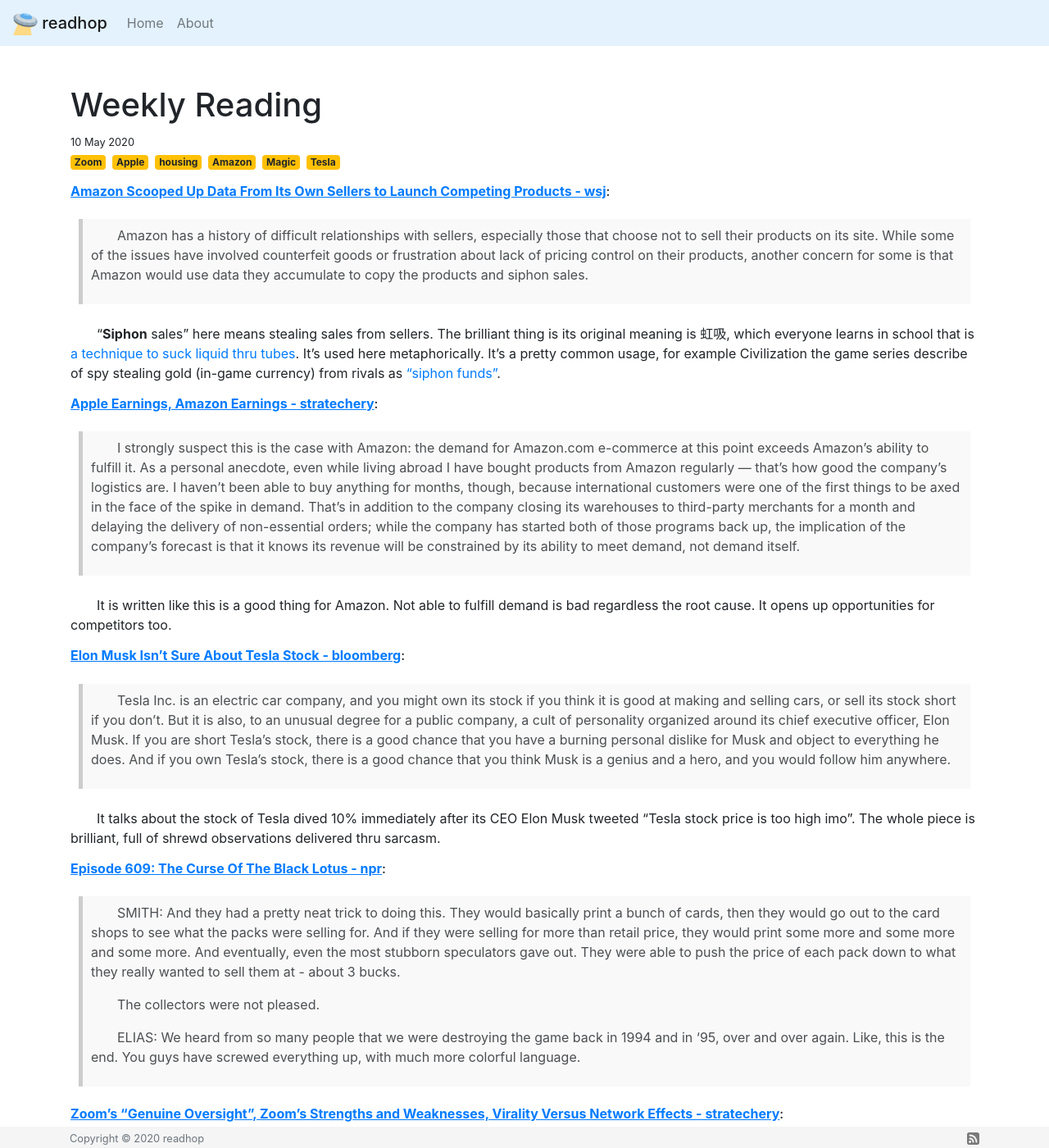
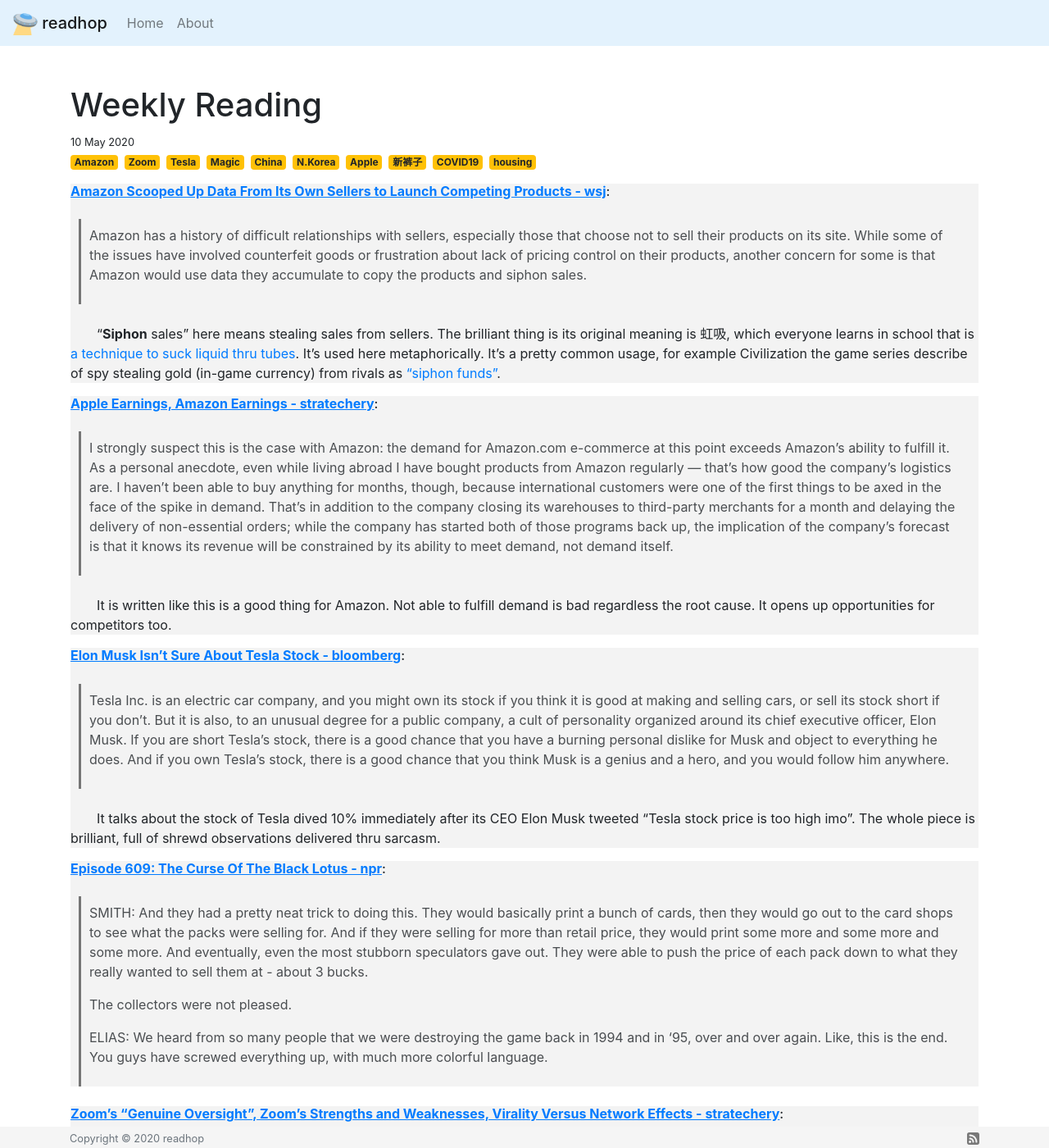
Before and after one commit to robocalpico/robocalpico.github.io, a Jekyll site: the page built from _posts/2020-05-10-weekly-reading.md, in a window 1280 px wide and 1400 px high. Shown: the whole window at 82% size. Built offline with Jekyll 4.4.1, drawn with Linux system fonts in a browser that asks for light colours; a script that is not in the unit is left out; comment, search, counter and statistics services are not loaded; some of the changed text lies outside the part shown.

Commit message:
add gray shade for article entry; minor tweak of youtube embed

````diff
--- a/_includes/youtubeVideo.html
+++ b/_includes/youtubeVideo.html
@@ -1,3 +1,3 @@
 <div class="youtube-video">
-  <iframe src="https://www.youtube.com/embed/{{ include.id }}" allowfullscreen></iframe>
+  <iframe src="https://youtube.com/embed/{{ include.id }}?rel=0" frameborder="0" allow="accelerometer; encrypted-media; gyroscope; picture-in-picture" allowfullscreen></iframe>
 </div>
--- a/_posts/2020-05-10-weekly-reading.md
+++ b/_posts/2020-05-10-weekly-reading.md
@@ -2,10 +2,12 @@
 layout: post
 title: Weekly Reading
 date: 2020-05-10 14:59 -0400
-tags: Zoom Apple housing Amazon Magic Tesla
-updated: 2020-05-13 13:26 -0400
+tags: Amazon Zoom Tesla Magic China N.Korea Apple 新裤子 COVID19 housing
+updated: 2020-05-14 17:45 -0400
 categories: Weekly
 ---
+
+<div class="article-entry" markdown="1">
 
 ###### __[Amazon Scooped Up Data From Its Own Sellers to Launch Competing Products - wsj](https://www.wsj.com/articles/amazon-scooped-up-data-from-its-own-sellers-to-launch-competing-products-11587650015)__:
 
@@ -13,17 +15,29 @@
 
 "__Siphon__ sales" here means stealing sales from sellers. The brilliant thing is its original meaning is 虹吸, which everyone learns in school that is [a technique to suck liquid thru tubes](https://en.wikipedia.org/wiki/Siphon). It’s used here metaphorically. It’s a pretty common usage, for example Civilization the game series describe of spy stealing gold (in-game currency) from rivals as ["siphon funds"](https://civ6.gamepedia.com/Missions#Siphon_Funds).
 
+</div>
+
+<div class="article-entry" markdown="1">
+
 ###### __[Apple Earnings, Amazon Earnings - stratechery](https://stratechery.com/2020/apple-earnings-amazon-earnings/)__:
 
 > I strongly suspect this is the case with Amazon: the demand for Amazon.com e-commerce at this point exceeds Amazon’s ability to fulfill it. As a personal anecdote, even while living abroad I have bought products from Amazon regularly — that’s how good the company’s logistics are. I haven’t been able to buy anything for months, though, because international customers were one of the first things to be axed in the face of the spike in demand. That’s in addition to the company closing its warehouses to third-party merchants for a month and delaying the delivery of non-essential orders; while the company has started both of those programs back up, the implication of the company’s forecast is that it knows its revenue will be constrained by its ability to meet demand, not demand itself.
 
 It is written like this is a good thing for Amazon. Not able to fulfill demand is bad regardless the root cause. It opens up opportunities for competitors too.
 
+</div>
+
+<div class="article-entry" markdown="1">
+
 ###### __[Elon Musk Isn’t Sure About Tesla Stock - bloomberg](https://www.bloomberg.com/opinion/articles/2020-05-04/elon-musk-isn-t-sure-about-tesla-stock)__:
 
 > Tesla Inc. is an electric car company, and you might own its stock if you think it is good at making and selling cars, or sell its stock short if you don’t. But it is also, to an unusual degree for a public company, a cult of personality organized around its chief executive officer, Elon Musk. If you are short Tesla’s stock, there is a good chance that you have a burning personal dislike for Musk and object to everything he does. And if you own Tesla’s stock, there is a good chance that you think Musk is a genius and a hero, and you would follow him anywhere.
 
 It talks about the stock of Tesla dived 10% immediately after its CEO Elon Musk tweeted “Tesla stock price is too high imo”. The whole piece is brilliant, full of shrewd observations delivered thru sarcasm.
+
+</div>
+
+<div class="article-entry" markdown="1">
 
 ###### __[Episode 609: The Curse Of The Black Lotus - npr](https://www.npr.org/sections/money/2018/12/26/679311116/episode-609-the-curse-of-the-black-lotus)__:
 
@@ -33,11 +47,19 @@
 >
 > ELIAS: We heard from so many people that we were destroying the game back in 1994 and in '95, over and over again. Like, this is the end. You guys have screwed everything up, with much more colorful language.
 
+</div>
+
+<div class="article-entry" markdown="1">
+
 ###### __[Zoom’s “Genuine Oversight”, Zoom’s Strengths and Weaknesses, Virality Versus Network Effects - stratechery](https://stratechery.com/2020/zooms-genuine-oversight-zooms-strengths-and-weaknesses-virality-versus-network-effects/)__:
 
 > One of my favorite axioms about life — and it applies to both companies and individuals — is that strengths and weaknesses are often two sides of the same coin.
 
 Such a good way to put it. Zoom rises among all the loss making IPOs exactly because its [Chinese R&D arm costs much less than their US camaraderies](https://www.cnbc.com/2019/03/26/zoom-key-profit-driver-ahead-of-ipo-engineers-in-china.html). At same time, the lack of oversight draws out all the drama that usually only exists at consumer-facing companies like Facebook and Uber. You’d have thought enterprise-facing companies usually are more cautious about move fast and break things.
+
+</div>
+
+<div class="article-entry" markdown="1">
 
 ###### __[Why Home Prices Are Rising During the Pandemic - wsj](https://www.wsj.com/articles/why-home-prices-are-rising-during-the-pandemic-11588671002)__:
 
@@ -47,11 +69,19 @@
 
 There's another use of *chug* that people are more familiar with: chug a beer - drinking a can of beer in one action without breathing. But people apparently can [chug](https://www.reddit.com/r/CasualConversation/comments/2xsjwh/i_just_chugged_a_cup_of_coffee_like_full_on/) [everything](https://www.reddit.com/r/AskReddit/comments/ncpss/has_anyone_ever_attempted_the_syrup_chug_from/), and there are people teach you how to [chug like a pro/bro](https://52brews.com/how-to-chug-beer-fast).
 
+</div>
+
+<div class="article-entry" markdown="1">
+
 ###### __[CCP to Monitor Postings on Foreign Self-Media - chinascope](http://chinascope.org/archives/22972)__:
 
-<blockquote class="twitter-tweet"><p lang="zh" dir="ltr">【中共言论控制公开延伸至海外】大陆网友传来的一个通知表明，中共将在海外自媒体推特、油管、脸书上实施大规模言论控制。下面这则通知将是实施控制的步骤之一。 <a href="https://t.co/4gUdgbmja6">pic.twitter.com/4gUdgbmja6</a></p>&mdash; 韩连潮 (@lianchaohan) <a href="https://twitter.com/lianchaohan/status/1254028427281281024">April 25, 2020</a></blockquote> <script async src="https://platform.twitter.com/widgets.js" charset="utf-8"></script>
+{% twitter https://twitter.com/lianchaohan/status/1254028427281281024 %}
 
 To understand why is to know that the purpose of social network platforms are not for social, but to represent.
+
+</div>
+
+<div class="article-entry" markdown="1">
 
 ###### __[No Singin’ the Blues Here: Band Changes Lyrics for State TV - sixthtone](http://www.sixthtone.com/ht_news/1005599/no-singin-the-blues-here-band-changes-lyrics-for-state-tv)__:
 
@@ -59,11 +89,19 @@
 
 乐队毕竟也要恰饭。新裤子这么多年默默创作也不容易，终于通过综艺节目收获了主流人气。从另一方面来说大张伟才是真正的明白人，很早就看到了结局，与其弯腰捡肥皂不如彻底下海泛娱乐，抛开正经就不用再跟假正经打交道。
 
+</div>
+
+<div class="article-entry" markdown="1">
+
 ###### __[Discretionary Spending Up Among Stimulus Payment Recipients - secondmeasure](https://secondmeasure.com/datapoints/stimulus-recipient-spending-by-industry/)__:
 
 > <img src="https://secondmeasure.com/wp-content/uploads/2020/05/stimulus-impact-charts-v2_Page_2-1024x547.png" class="img-fluid" alt="Stimulus Payment spending">
 
 This is so weird, did people not care about sleep before? Why the shelter-in-place order drives the mattress purchase?
+
+</div>
+
+<div class="article-entry" markdown="1">
 
 ###### __[The Quadrennial iPhone SE Schedule - daringfireball](https://daringfireball.net/2020/04/the_quadrennial_iphone_se_schedule)__:
 
@@ -73,13 +111,29 @@
 >
 >     iPhone XR        $600        $650        —
 >
->     iPhone SE        $400        $450        $550```
+>     iPhone SE        $400        $450        $550
+
+</div>
+
+<div class="article-entry" markdown="1">
 
 ###### __[North Korea - All the dictator's men | DW Documentary - youtube](https://www.youtube.com/watch?v=JmqV2vIXpUY)__:
 
 {% include youtubeVideo.html id='JmqV2vIXpUY' %}
 
 外派到非洲俄罗斯去搞建设，这听着似曾相识。
+
+</div>
+
+<div class="article-entry" markdown="1">
+
+###### __[Life in North Korea | DW Documentary - youtube](http://www.youtube.com/watch?v=StjIv33zJ9c)__:
+
+{% include youtubeVideo.html id='StjIv33zJ9c' %}
+
+生于服从，死于安乐，无论艰辛。从这里能看到多少相似，就会有多少震撼。
+
+</div>
 
 ##### __Other reads__:
 - [Similarities in design between Mario levels and LEGO sets - brickset](https://brickset.com/article/49785/similarities-in-design-between-mario-levels-and-lego-sets)
--- a/assets/css/style.scss
+++ b/assets/css/style.scss
@@ -4,14 +4,14 @@
 @import "bootstrap.min.css";
 
 blockquote {
-  background: #f9f9f9;
-  border-left: 5px solid #ccc;
+  border-left: 3px solid #757575;
   margin: 1.5em 10px;
   padding: 0.5em 10px;
 }
 
 blockquote p {
-    opacity: 0.8;
+  opacity: 0.8;
+  text-indent: 0em;
 }
 
 h6 a:link {
@@ -19,7 +19,7 @@
 }
 
 p {
- text-indent: 2em;
+  text-indent: 2em;
 }
 
 /* Sticky footer styles
@@ -66,3 +66,7 @@
   height: 100%;
   border: 0;
 }
+
+.article-entry {
+  background: #f3f3f3;
+}
````
